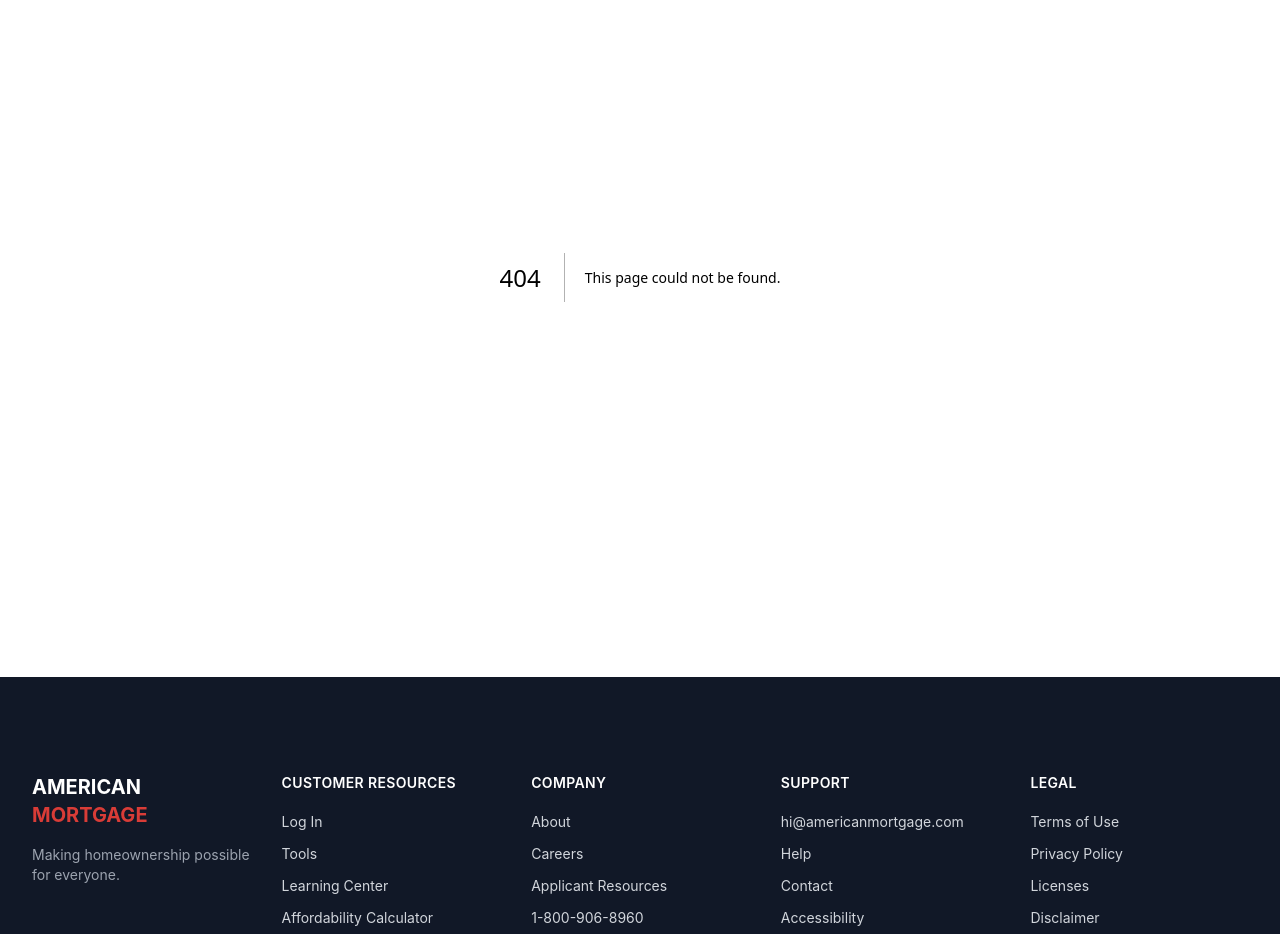
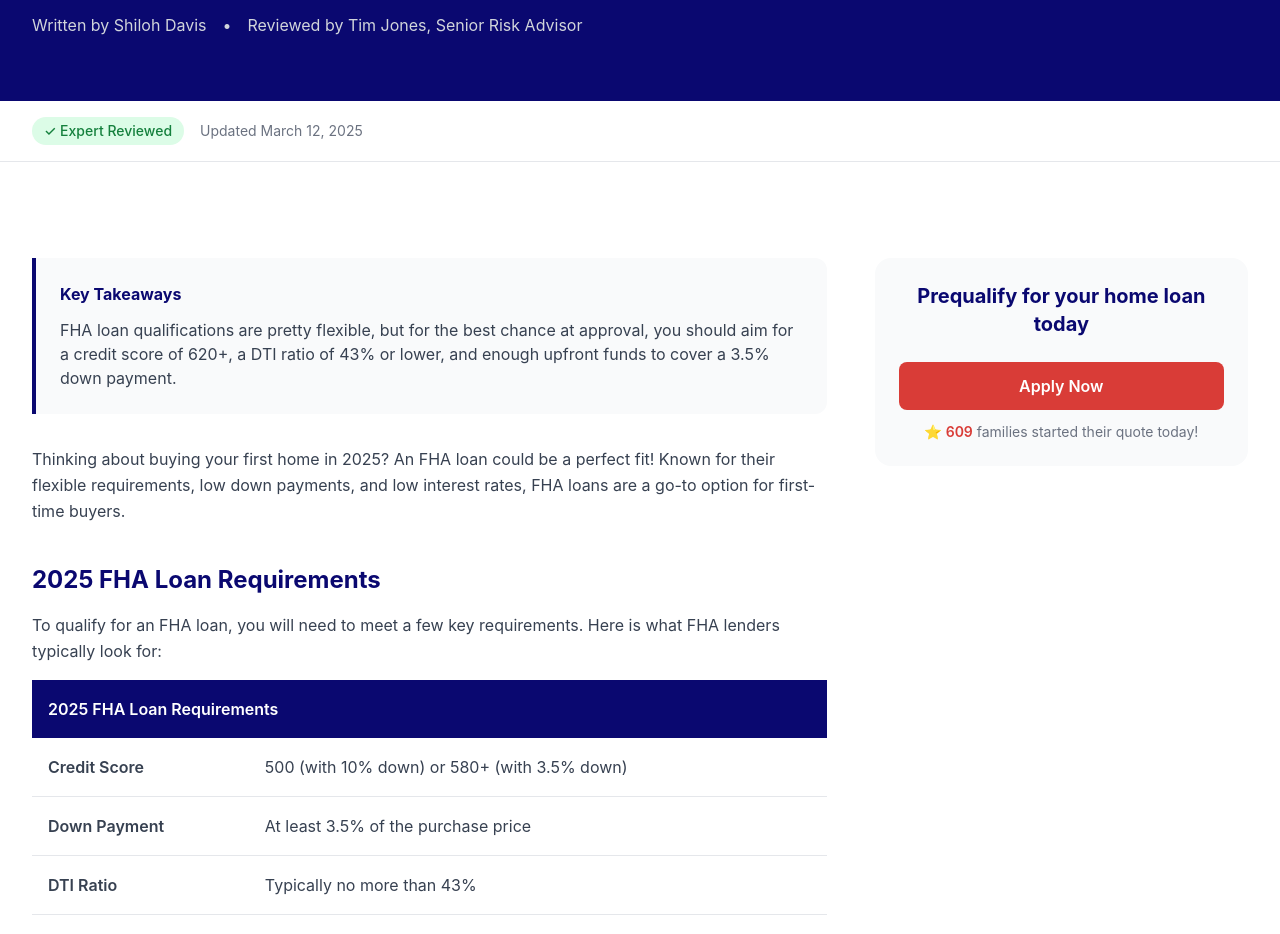
Before and after one commit to americanmtg/american-mortgage-nextjs, a Next.js app: page /learn/down-payment-assistance-programs in a window 1280 px wide. Before the commit this address had no page. Shown: the part 240-1174 px from the top of the page. Built offline with nearby package versions, Linux system fonts and the light colour scheme.

Commit message:
Create page.tsx

```diff
--- /dev/null
+++ b/src/app/learn/[slug]/page.tsx
@@ -0,0 +1,160 @@
+import Link from 'next/link';
+
+function StickySidebar() {
+  return (
+    <div className="sticky top-24">
+      <div className="bg-grey-50 rounded-2xl p-6 mb-6">
+        <h3 className="text-xl font-bold text-navy text-center mb-2">
+          Prequalify for your home loan today
+        </h3>
+        <Link href="/apply" className="btn btn-primary w-full mt-4">
+          Apply Now
+        </Link>
+        <p className="text-center text-sm text-grey-500 mt-3">
+          ⭐ <span className="text-red font-semibold">609</span> families started their quote today!
+        </p>
+      </div>
+    </div>
+  );
+}
+
+function KeyTakeaways({ text }: { text: string }) {
+  return (
+    <div className="bg-grey-50 border-l-4 border-navy rounded-r-xl p-6 mb-8">
+      <h3 className="font-bold text-navy mb-3">Key Takeaways</h3>
+      <p className="text-grey-700">{text}</p>
+    </div>
+  );
+}
+
+export default function BlogPostPage({ params }: { params: { slug: string } }) {
+  const post = {
+    title: '2025 FHA Home Loan Eligibility',
+    publishedAt: '2025-03-12',
+    author: {
+      name: 'Shiloh Davis',
+      title: 'Loan Officer Development (NMLS #2056630)',
+      bio: 'Shiloh has extensive experience with FHA and conventional loans from his time as a senior loan officer.',
+    },
+    reviewer: 'Tim Jones, Senior Risk Advisor',
+    keyTakeaways: 'FHA loan qualifications are pretty flexible, but for the best chance at approval, you should aim for a credit score of 620+, a DTI ratio of 43% or lower, and enough upfront funds to cover a 3.5% down payment.',
+  };
+
+  return (
+    <>
+      <section className="bg-navy py-12 md:py-16">
+        <div className="container-custom">
+          <div className="max-w-4xl">
+            <h1 className="text-3xl md:text-4xl lg:text-5xl font-bold text-white mb-6">
+              {post.title}
+            </h1>
+            <div className="flex flex-wrap items-center gap-4 text-grey-300">
+              <span>Written by {post.author.name}</span>
+              <span>•</span>
+              <span>Reviewed by {post.reviewer}</span>
+            </div>
+          </div>
+        </div>
+      </section>
+
+      <div className="bg-white border-b border-grey-200">
+        <div className="container-custom py-4">
+          <div className="flex flex-wrap items-center gap-4 text-sm">
+            <span className="inline-flex items-center gap-2 px-3 py-1 bg-green-100 text-green-700 rounded-full font-medium">
+              ✓ Expert Reviewed
+            </span>
+            <span className="text-grey-500">
+              Updated {new Date(post.publishedAt).toLocaleDateString('en-US', { month: 'long', day: 'numeric', year: 'numeric' })}
+            </span>
+          </div>
+        </div>
+      </div>
+
+      <section className="section-padding bg-white">
+        <div className="container-custom">
+          <div className="grid lg:grid-cols-3 gap-12">
+            <div className="lg:col-span-2">
+              <KeyTakeaways text={post.keyTakeaways} />
+
+              <div className="prose-custom">
+                <p>
+                  Thinking about buying your first home in 2025? An FHA loan could be a perfect fit! Known for their flexible requirements, low down payments, and low interest rates, FHA loans are a go-to option for first-time buyers.
+                </p>
+
+                <h2>2025 FHA Loan Requirements</h2>
+                <p>
+                  To qualify for an FHA loan, you will need to meet a few key requirements. Here is what FHA lenders typically look for:
+                </p>
+
+                <table>
+                  <thead>
+                    <tr>
+                      <th colSpan={2}>2025 FHA Loan Requirements</th>
+                    </tr>
+                  </thead>
+                  <tbody>
+                    <tr>
+                      <td className="font-semibold">Credit Score</td>
+                      <td>500 (with 10% down) or 580+ (with 3.5% down)</td>
+                    </tr>
+                    <tr>
+                      <td className="font-semibold">Down Payment</td>
+                      <td>At least 3.5% of the purchase price</td>
+                    </tr>
+                    <tr>
+                      <td className="font-semibold">DTI Ratio</td>
+                      <td>Typically no more than 43%</td>
+                    </tr>
+                    <tr>
+                      <td className="font-semibold">Loan Limits</td>
+                      <td>$524,225 in most areas (2025)</td>
+                    </tr>
+                  </tbody>
+                </table>
+
+                <h2>Credit Score and Down Payment</h2>
+                <p>
+                  FHA loan credit score minimums and down payments are linked. You need a minimum of 500 to qualify with a 10% down payment or a 580+ credit score with a 3.5% down payment.
+                </p>
+
+                <h2>How to Qualify For an FHA Loan</h2>
+                <p>
+                  While the U.S. Federal Housing Administration insures FHA loans, the US government does not actually issue them. Instead, you will apply for your loan through an FHA-approved lender.
+                </p>
+
+                <div className="bg-navy text-white rounded-2xl p-8 my-12">
+                  <h3 className="text-2xl font-bold mb-4 text-white">
+                    Want to check your eligibility for an FHA loan?
+                  </h3>
+                  <p className="text-grey-300 mb-6">
+                    Get in touch with an American Mortgage Loan Expert.
+                  </p>
+                  <Link href="/apply" className="btn btn-primary">
+                    Get Started
+                  </Link>
+                </div>
+
+                <h2>Is an FHA loan right for you?</h2>
+                <p>
+                  If you are having difficulty applying for a conventional loan or you want to save the money you would use on a higher down payment, then an FHA loan could be a good choice.
+                </p>
+              </div>
+
+              <div className="border-t border-grey-200 mt-12 pt-12">
+                <div className="bg-grey-50 rounded-2xl p-6">
+                  <div className="font-bold text-navy text-lg">By: {post.author.name}</div>
+                  <div className="text-grey-500 text-sm mb-3">{post.author.title}</div>
+                  <p className="text-grey-600 text-sm">{post.author.bio}</p>
+                </div>
+              </div>
+            </div>
+
+            <div className="lg:col-span-1">
+              <StickySidebar />
+            </div>
+          </div>
+        </div>
+      </section>
+    </>
+  );
+}
```
